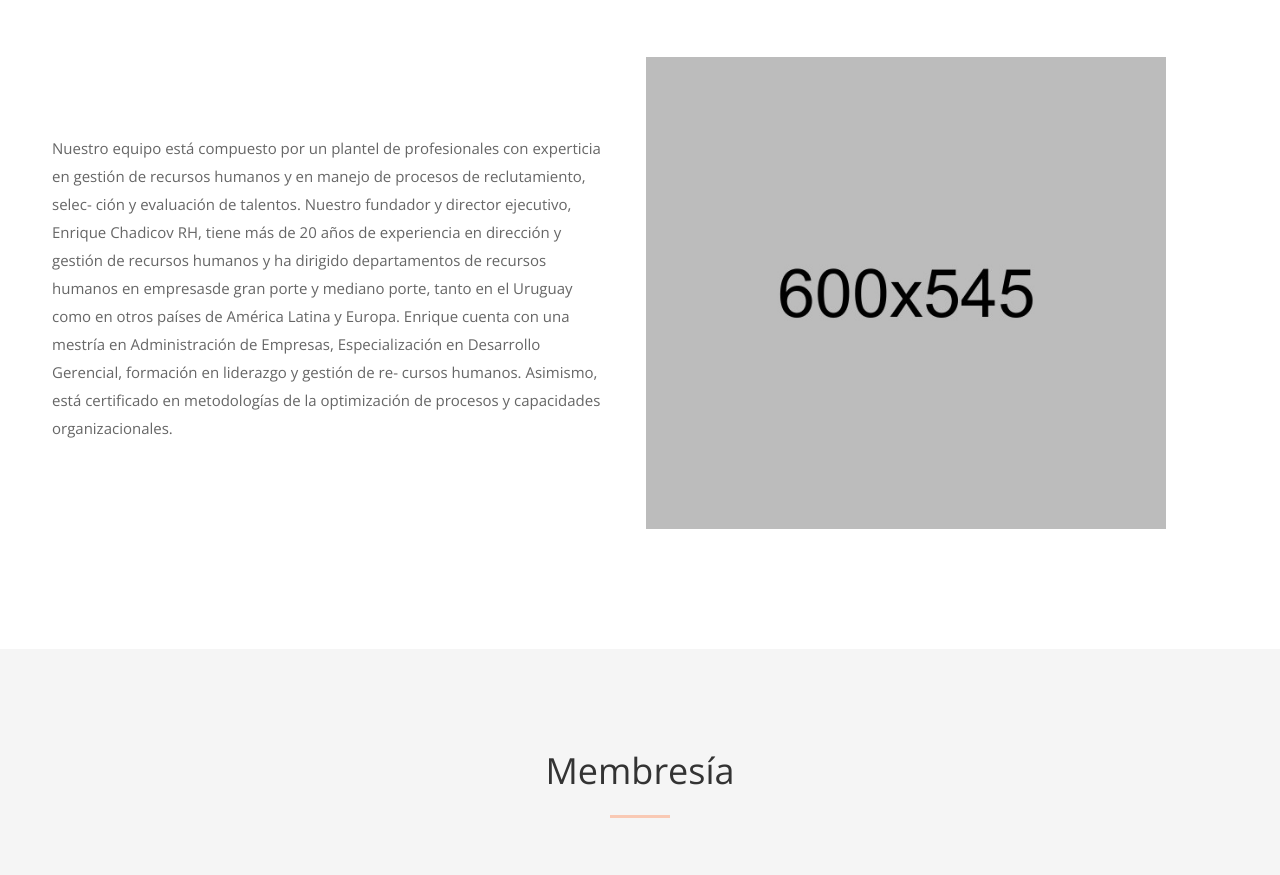
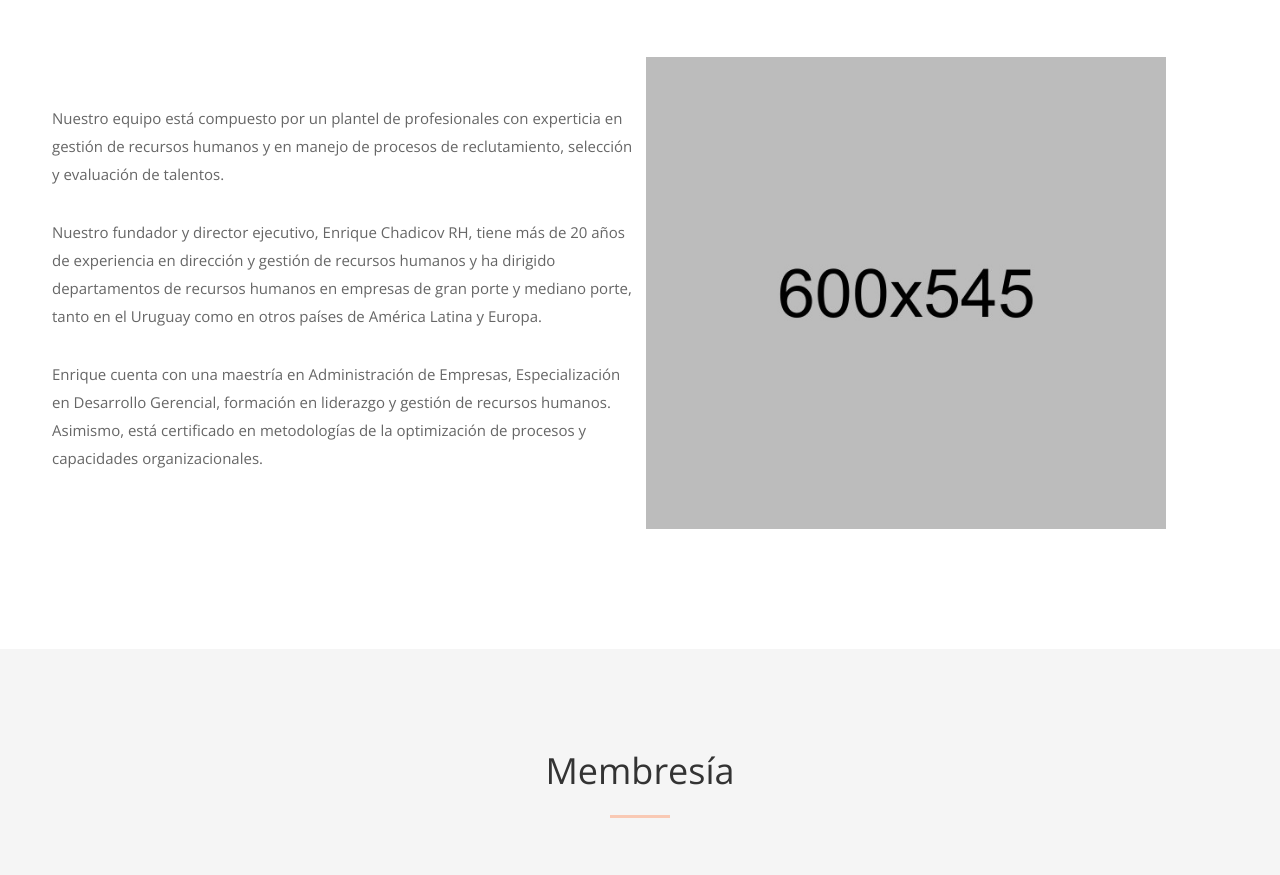
Before and after one commit to ElDT43/novasel-template, a website: page index.html in a window 1280 px wide. Shown: the part 2961-3836 px from the top of the page. Drawn offline with nearby package versions, Linux system fonts and the light colour scheme; files whose address does not match are found by name.

Commit message:
Improve team description formatting and fix typos

```diff
--- a/index.html
+++ b/index.html
@@ -449,13 +449,23 @@
                    </div>
                    <div class="grid grid-cols-12 items-center gap-3">
                        <div class="col-span-6 md:col-span-12">
-                           <div class="mb-[20px] mr-[30px]">
+                           <div class="mb-[20px]">
                                <p
                                    class="text-[#666] text-[15px] leading-[28px] mb-[30px]"
                                >
-                                   Nuestro equipo está compuesto por un plantel de profesionales con experticia en gestión de recursos humanos y en manejo de procesos de reclutamiento, selec-
-                                   ción y evaluación de talentos. Nuestro fundador y director ejecutivo, Enrique Chadicov RH, tiene más de 20 años de experiencia en dirección y gestión de recursos humanos y ha dirigido departamentos de recursos humanos en empresasde gran porte y mediano porte, tanto en el Uruguay como en otros países de América Latina y Europa. Enrique cuenta con una mestría en Administración de Empresas, Especialización en Desarrollo Gerencial, formación en liderazgo y gestión de re-
-                                   cursos humanos. Asimismo, está certificado en metodologías de la optimización de procesos y capacidades organizacionales.
+                                   Nuestro equipo está compuesto por un plantel de profesionales con experticia en gestión de recursos humanos y en manejo de procesos de reclutamiento, selección y evaluación de talentos.
+                               </p>
+
+                               <p
+                                   class="text-[#666] text-[15px] leading-[28px] mb-[30px]"
+                               >
+                                   Nuestro fundador y director ejecutivo, Enrique Chadicov RH, tiene más de 20 años de experiencia en dirección y gestión de recursos humanos y ha dirigido departamentos de recursos humanos en empresas de gran porte y mediano porte, tanto en el Uruguay como en otros países de América Latina y Europa.
+                               </p>
+
+                               <p
+                                   class="text-[#666] text-[15px] leading-[28px] mb-[30px]"
+                               >
+                                   Enrique cuenta con una maestría en Administración de Empresas, Especialización en Desarrollo Gerencial, formación en liderazgo y gestión de recursos humanos. Asimismo, está certificado en metodologías de la optimización de procesos y capacidades organizacionales.
                                </p>
 
                            </div>
```
